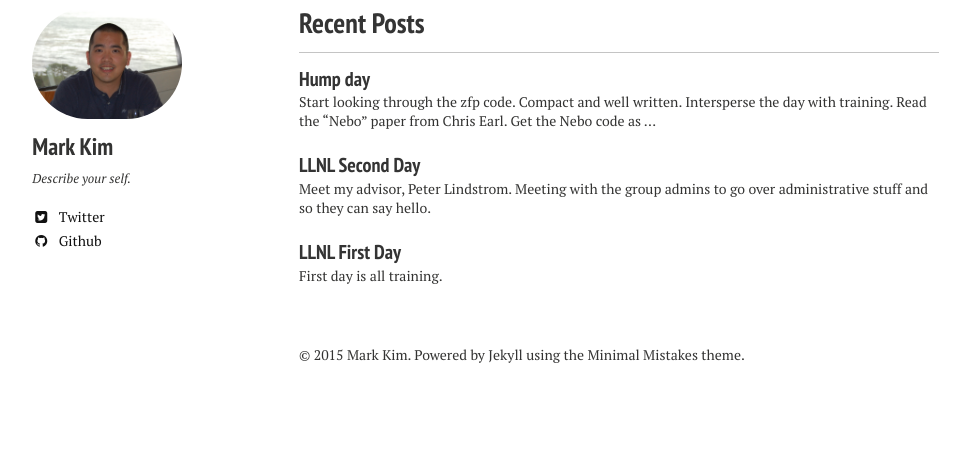
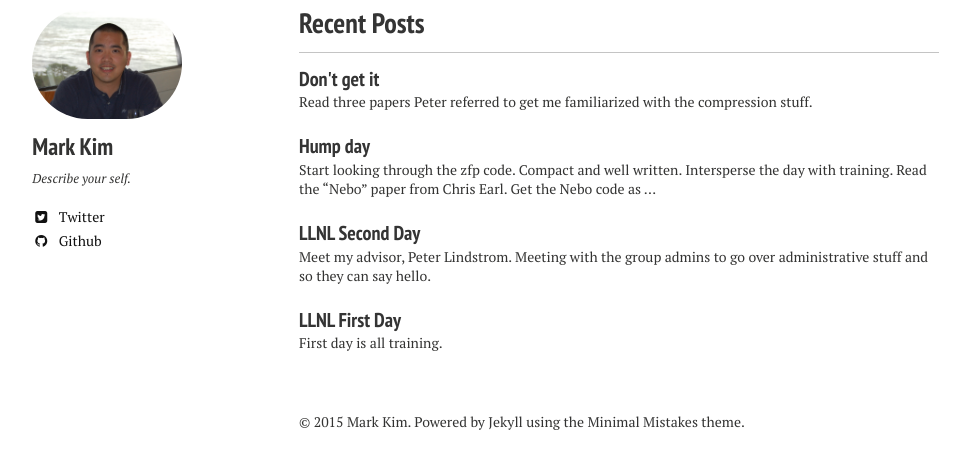
Before and after one commit to merelyMark/merelyMark.github.io, a Jekyll site: the page built from index.md, in a window 1280 px wide and 900 px high, scrolled down 653 px, cut to the strip 420-889 px from the top of the window. Shown: the whole strip, without its empty margins (21-980 px from the left). Built offline with Jekyll 4.4.1, drawn with Linux system fonts in a browser that asks for light colours; nearby versions of some CDN libraries; before the commit the page ends 1486 px from its top, so only the background shows below that; part of the change alters nothing that is shown.

```diff
--- a/_includes/_head.html
+++ b/_includes/_head.html
@@ -31,7 +31,10 @@
 	<script src="{{ site.url }}/assets/js/vendor/html5shiv.min.js"></script>
 	<script src="{{ site.url }}/assets/js/vendor/respond.min.js"></script>
 <![endif]-->
-
+<!-- MathJax -->
+    <script type="text/javascript"
+            src="http://cdn.mathjax.org/mathjax/latest/MathJax.js?config=TeX-AMS-MML_HTMLorMML">
+    </script>
 <!-- Modernizr -->
 <script src="{{ site.url }}/assets/js/vendor/modernizr-2.7.1.custom.min.js"></script>
 
--- /dev/null
+++ b/_posts/2015-05-21-new-encoding.md
@@ -0,0 +1,45 @@
+---
+layout: post
+title: "Don't get it"
+author: mark_kim
+modified:
+#excerpt: "A post to test author overrides using a data file."
+date:   2015-05-21 19:00
+tags: []
+---
+
+Read three papers Peter referred to get me familiarized with the compression stuff.
+
+Looking at the new code Peter sent me, I still don't quite get what's being
+accomplished. It would help if I knew what data was coming in. :p
+
+So, I'm just walking through the diffusion example.
+
+
+I really need to go back and review my bit operations.
+
+{% highlight c++ %}
+for (mask = minsize ? minsize - 1 : 1; mask & (mask + 1); mask |= mask + 1);
+{% endhighlight %}
+
+In this line, mask starts at 49. The conditional,
+
+{% highlight c++ %}mask & (mask+1){% endhighlight %}
+
+checks the value of mask, \\(0x110001\\), the value of mask+1 ( \\(0x110010\\) ) and
+does a logical and $$\land$$, which keeps bits that match between the two values.
+ In this case, 32 and 16. However, when the mask is \\(2^d-1\\), where d is a any integer,
+ then the logical and $$\land$$ is null. The incrementor is a logical or, $$\lor$$,
+just keeps filling in the 0s,
+
+$$
+0x110001\\
+
+0x110011\\
+
+0x110111\\
+
+0x111111
+$$
+
+Nice. This could take a while though.
```
